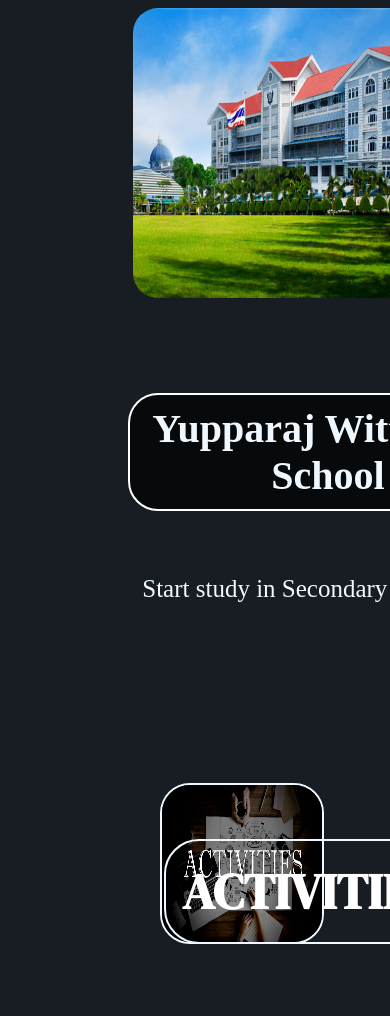
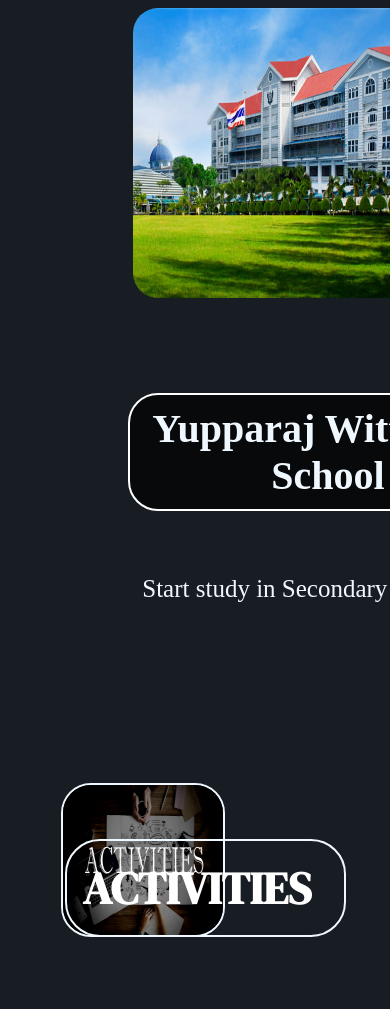
Before and after one commit to xiangxiang24/Website-Portfolio, a plain HTML site: page school.html in a window 390 px wide. Shown: the part 1200-2216 px from the top of the page. Drawn offline with Linux system fonts and the light colour scheme.

Commit message:
media 1024px

```diff
--- a/css/schoolD.css
+++ b/css/schoolD.css
@@ -159,6 +159,7 @@
 {
     margin: 0 auto;
     display: flex;
+    justify-content: center;
 }
 
 .activities img
@@ -205,3 +206,8 @@
     {width: 400px; height: 400px;}
     .SchName{margin: 4rem;}
 }
+@media (max-width:1024px)
+{
+    .btn h1{font-size: 45px; margin-right: 1rem;}
+    .btn{margin-right: 9rem;}
+}
```
